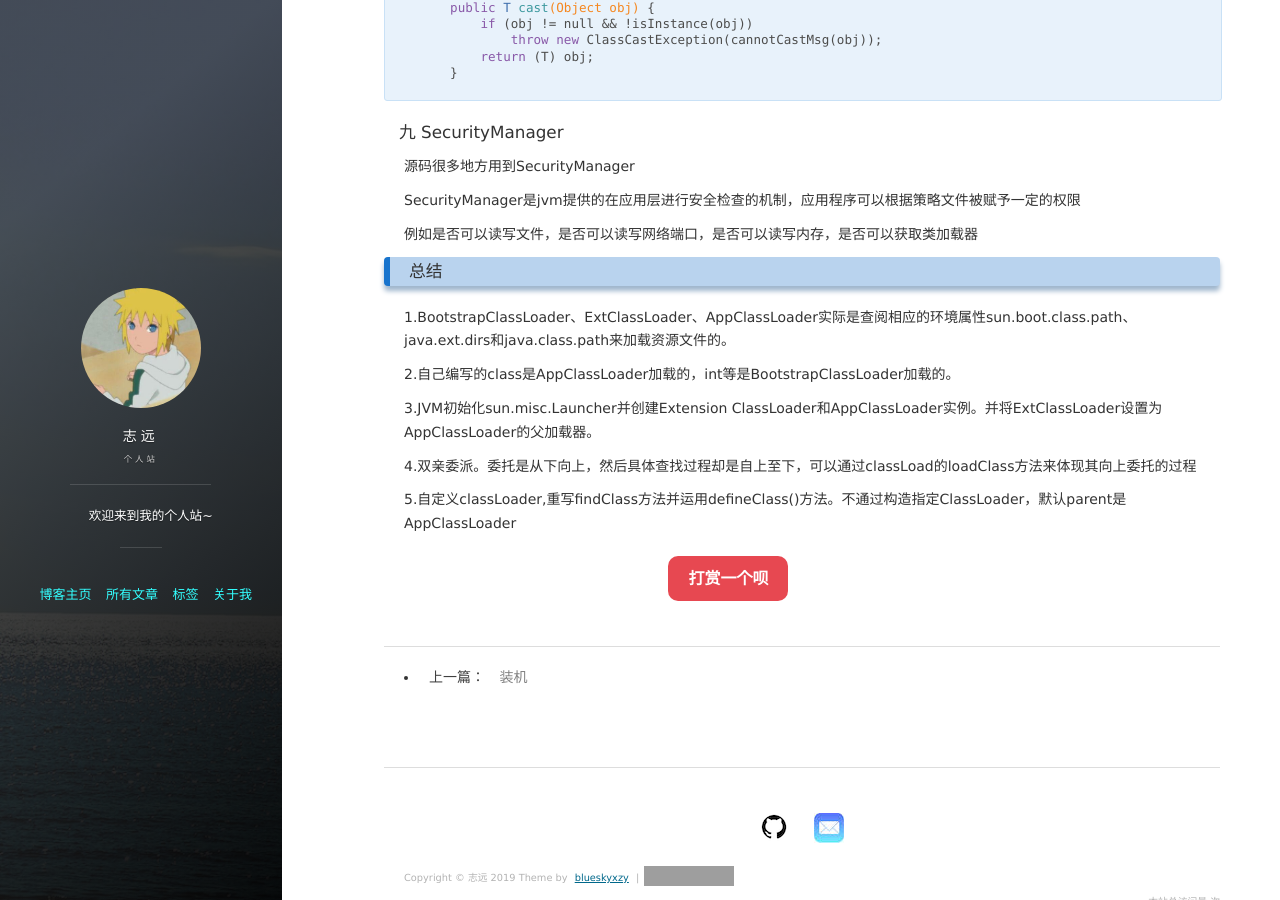
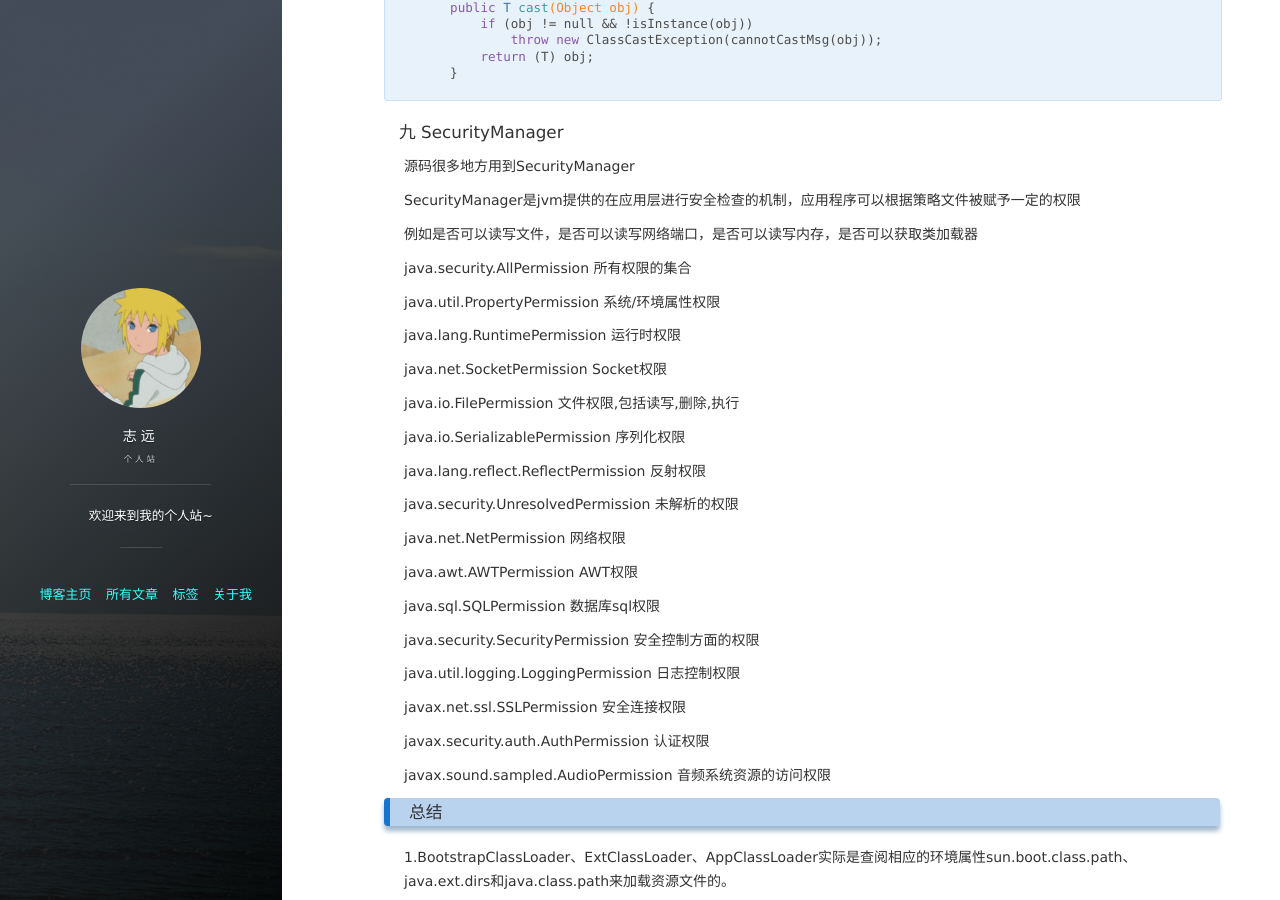
Before and after one commit to blueskyxzy/blueskyxzy.github.io, a Jekyll site: the page built from _posts/2019-12-20-classloader.md, in a window 1280 px wide and 900 px high, scrolled down 10516 px. Built offline with Jekyll 4.4.1, drawn with Linux system fonts in a browser that asks for light colours; nearby versions of some CDN libraries; comment, search, counter and statistics services are not loaded; grey boxes are pictures that could not be loaded.

Commit message:
classLoader

```diff
--- a/_posts/2019-12-20-classloader.md
+++ b/_posts/2019-12-20-classloader.md
@@ -479,6 +479,38 @@ SecurityManager是jvm提供的在应用层进行安全检查的机制，应用
 
 例如是否可以读写文件，是否可以读写网络端口，是否可以读写内存，是否可以获取类加载器
 
+java.security.AllPermission   所有权限的集合
+
+java.util.PropertyPermission   系统/环境属性权限
+
+java.lang.RuntimePermission   运行时权限
+
+java.net.SocketPermission   Socket权限
+
+java.io.FilePermission   文件权限,包括读写,删除,执行
+
+java.io.SerializablePermission   序列化权限
+
+java.lang.reflect.ReflectPermission   反射权限
+
+java.security.UnresolvedPermission   未解析的权限
+
+java.net.NetPermission   网络权限
+
+java.awt.AWTPermission   AWT权限
+
+java.sql.SQLPermission   数据库sql权限
+
+java.security.SecurityPermission   安全控制方面的权限
+
+java.util.logging.LoggingPermission   日志控制权限
+
+javax.net.ssl.SSLPermission   安全连接权限
+
+javax.security.auth.AuthPermission   认证权限
+
+javax.sound.sampled.AudioPermission  音频系统资源的访问权限
+
 
 ### 总结
 1.BootstrapClassLoader、ExtClassLoader、AppClassLoader实际是查阅相应的环境属性sun.boot.class.path、java.ext.dirs和java.class.path来加载资源文件的。
```
